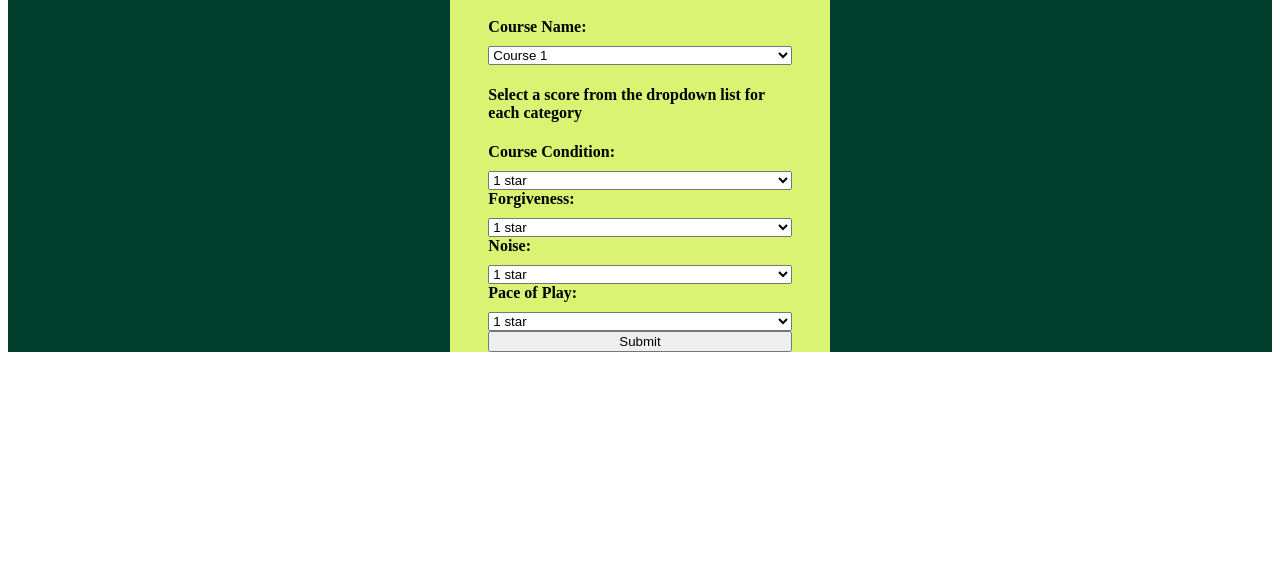
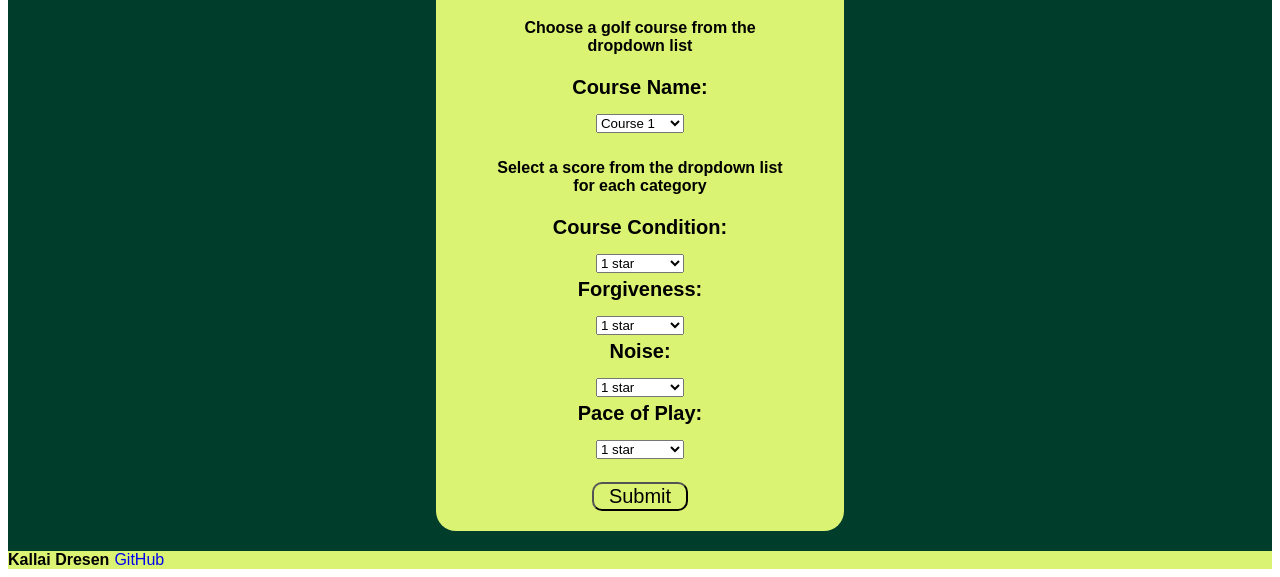
Before and after one commit to kdresen/CS260, a plain HTML site: page Startup/review.html in a window 1280 px wide. Shown: the part 447-1024 px from the top of the page. Before the commit the page ends 807 px from the top, so only its background shows below. Drawn offline with Linux system fonts and the light colour scheme.

Commit message:
review.html css finished

```diff
--- a/Startup/review.html
+++ b/Startup/review.html
@@ -68,6 +68,10 @@
                 min-height: 60vh;
             }
 
+            body {
+                font-family: sans-serif;
+            }
+
         </style>
     </head>
     <body>
@@ -136,6 +140,8 @@
                 .review-wrapper {
                     display: flex;
                     justify-content: center;
+                    background-color: #003d2b;
+                    padding: 20px;
                 }
 
                 .review-container {
@@ -143,13 +149,44 @@
                     background-color:   #dbf373;
                     display: flex;
                     justify-content: center;
+                    padding: 20px;
+                    border-radius: 20px;
+
+                }
+
+                select {
+                    width: 30%;
+                    margin: 5px;
+                }
+
+                form label {
+                    font-size: 20px;
+                }
+
+                form h4 {
+
+                    text-align: center;
+                }
+
+                .submit-review {
+                    background-color: #dbf373;
+                    margin: 1px #dbf373 solid;
+                    border-radius: 10px;
+                    font-size: 20px;
+                    width: 33%;
+                    transition: background-color 0.3s ease;
+                }
+
+                .submit-review:hover {
+                    background-color: #003d2b;
+                    color: #dbf373;
 
                 }
             </style>
 
             <div class="review-wrapper">
                 <div class="review-container">
-                    <form method="post" action="index.html" style="display: flex; flex-direction: column; width: 80%;"> <!--TODO change out the forms for a selection that chooses a value based on the number of starts for each category-->
+                    <form method="post" action="index.html" style="display: flex; flex-direction: column; width: 80%; align-items:center;"> <!--TODO change out the forms for a selection that chooses a value based on the number of starts for each category-->
 
                         <h1>Write a Review</h1>
 
@@ -204,14 +241,25 @@
                                 <option value="5">5 stars</option>
                             </select>
                             <!-- Add more categories as needed -->
+                            <br/>
 
-                            <input type="submit" value="Submit" href="index.html">
+                            <input type="submit" value="Submit" class="submit-review" href="index.html">
 
                         </form>
+                </div>
+                <div class="category-explain">
+
                 </div>
             </div>
 
         </main>
+
+        <footer style="background-color: #dbf373; display: flex;">
+
+            <span class="author-name" style="font-weight: bold; margin-right: 5px;">Kallai Dresen</span>
+            <br />
+            <a style="text-decoration: none;"href="https://github.com/kdresen/CS260/blob/main/Startup">GitHub</a>
+        </footer>
     </body>
 
 </html>
```
